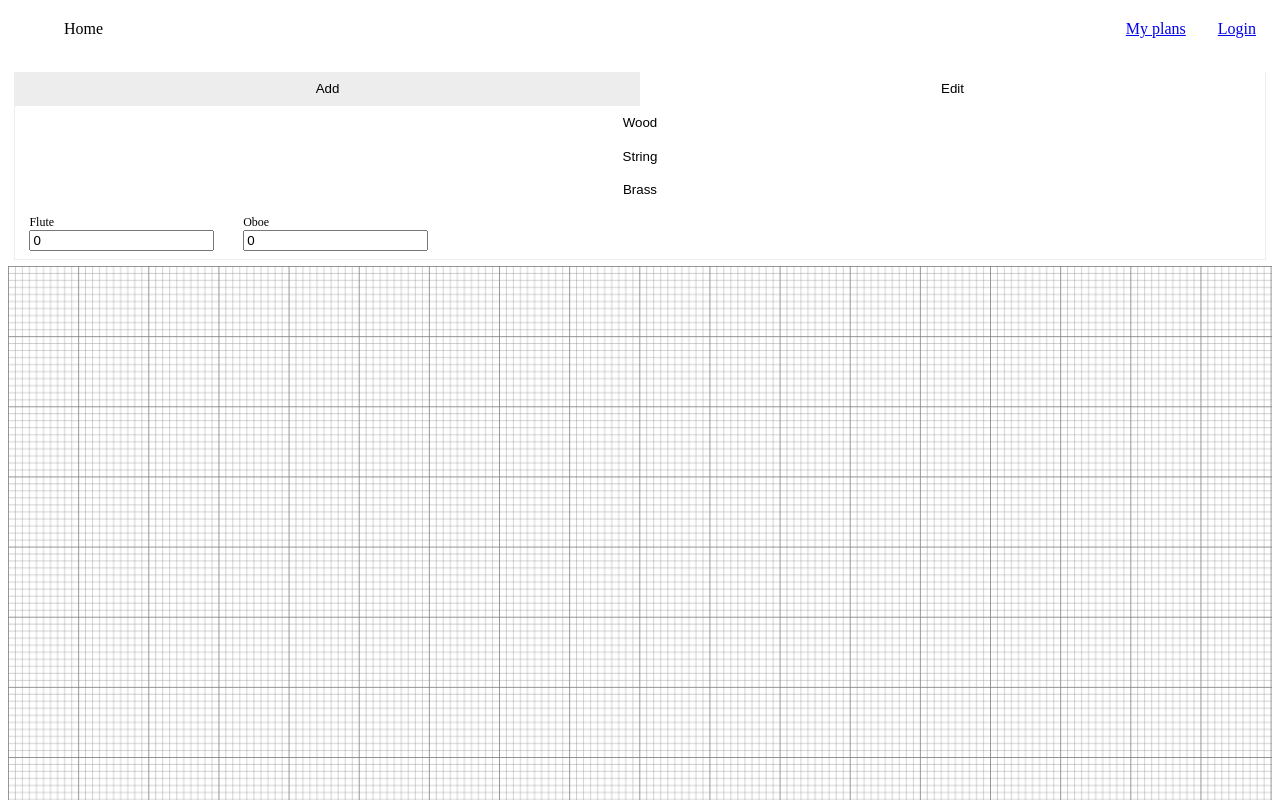
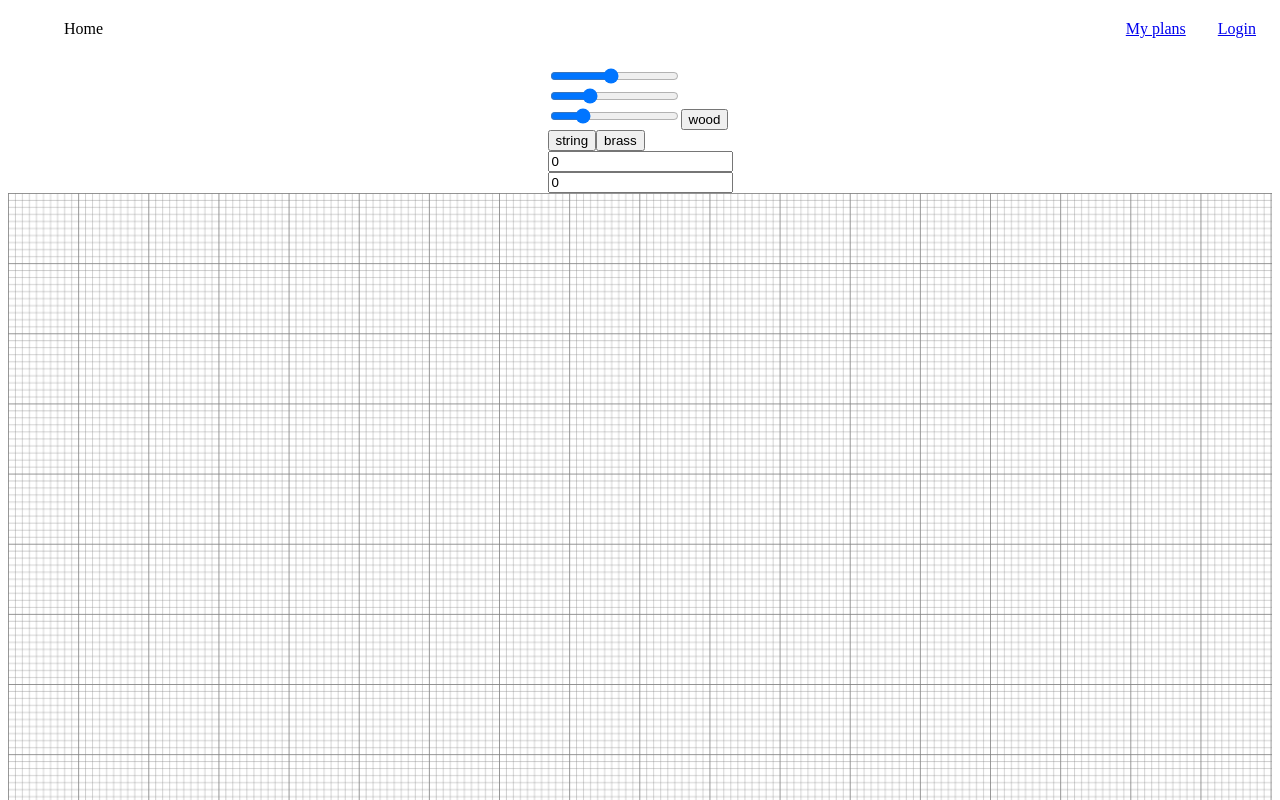
Before and after one commit to JacekDwojakPL/stage-planner-2-client, a React app: page / in a window 1280 px wide. Shown: the top 800 px of the page. Built offline with nearby package versions, Linux system fonts and the light colour scheme.

Commit message:
major refactor. simpler structure

```diff
--- a/src/App/Components/Editor/Editor.js
+++ b/src/App/Components/Editor/Editor.js
@@ -1,53 +1,103 @@
 import React, { useState } from 'react';
 import SvgCanvas from '../SvgCanvas/SvgCanvas';
-import SvgSidebar from '../SvgSidebar/SvgSidebar';
 import { useInstrumentReducer } from './Reducer/reducer';
+import { instrumentList } from './Reducer/instrumentList';
 import styles from './Editor.scss';
 import PrivateRoute from '../PrivateRoute/PrivateRoute';
 import DimensionsCalculator from '../../../lib/DimensionsCalculator';
 
+const [...instrumentTypes] = new Set(
+  instrumentList.map((instrument) => instrument.type)
+);
+
 const Editor = () => {
-  const [dimensions, setDimenstions] = useState(
-    DimensionsCalculator({ width: 18, height: 15, unit: 5 })
-  );
+  const [dimensions, setDimenstions] = useState({
+    width: 18,
+    height: 15,
+    unit: 5,
+    zoom: 100,
+  });
   const [state, dispatch] = useInstrumentReducer(dimensions);
-  console.log(state);
+  const [activeType, setActiveType] = useState(instrumentTypes[0]);
 
   const addInstrumentByInput = (data) => {
     dispatch({
       type: 'ADD_BY_INPUT',
-      payload: { instrument: data },
+      payload: { ...data },
     });
   };
 
   const addInstrumentByClick = (data) => {
-    dispatch({ type: 'ADD_BY_CLICK', payload: { instrument: data } });
-  };
-
-  const updateInstrument = (data) => {
-    dispatch({ type: 'UPDATE_INSTRUMENT', payload: data.payload });
-  };
-
-  const changeMode = (data) => {
-    if (data.newMode === 'INSERT') {
-      dispatch({ type: 'ENTER_INSERT_MODE', payload: data.payload });
-    }
-
-    if (data.newMode === 'EDIT') {
-      dispatch({ type: 'ENTER_EDIT_MODE', payload: data.payload });
-    }
+    dispatch({ type: 'ADD_BY_CLICK', payload: data });
   };
 
   return (
     <div className={styles.Editor}>
-      <SvgSidebar
-        actions={{ addInstrumentByInput, changeMode, updateInstrument }}
-        {...{ ...state }}
-      />
+      <div className={styles.Sidebar}>
+        <input
+          type="range"
+          max="200"
+          min="10"
+          step="1"
+          value={dimensions.zoom}
+          onChange={() => {
+            setDimenstions({ ...dimensions, zoom: event.target.value });
+          }}
+        />
+        <input
+          type="range"
+          max="50"
+          min="5"
+          step="1"
+          value={dimensions.width}
+          onChange={() => {
+            setDimenstions({ ...dimensions, width: event.target.value });
+          }}
+        />
+        <input
+          type="range"
+          max="50"
+          min="5"
+          step="1"
+          value={dimensions.height}
+          onChange={() => {
+            setDimenstions({ ...dimensions, height: event.target.value });
+          }}
+        />
+        {instrumentTypes.map((type) => {
+          return (
+            <button key={type} onClick={() => setActiveType(type)}>
+              {type}
+            </button>
+          );
+        })}
+        {instrumentList
+          .filter(({ type }) => type === activeType)
+          .map((instrument) => {
+            return (
+              <input
+                key={instrument.name}
+                placeholder={instrument.name}
+                type="text"
+                onChange={(event) =>
+                  addInstrumentByInput({
+                    ...instrument,
+                    count: event.target.value,
+                  })
+                }
+                value={
+                  state.instruments.filter(
+                    ({ name }) => name === instrument.name
+                  ).length
+                }
+              />
+            );
+          })}
+      </div>
       <SvgCanvas
-        dimensions={dimensions}
+        dimensions={DimensionsCalculator({ ...dimensions })}
         instruments={state.instruments}
-        actions={{ addInstrumentByClick, changeMode }}
+        actions={{ addInstrumentByClick }}
       />
     </div>
   );
--- a/src/App/Components/Editor/Editor.scss
+++ b/src/App/Components/Editor/Editor.scss
@@ -3,3 +3,7 @@
   flex-wrap: wrap;
   justify-content: space-around;
 }
+
+.Sidebar {
+  flex-basis: 10%;
+}
--- a/src/App/Components/Editor/Reducer/StateManager.js
+++ b/src/App/Components/Editor/Reducer/StateManager.js
@@ -8,106 +8,28 @@ import { v4 as uuidv4 } from 'uuid';
 function StateManagerFactory() {
   this.init = (dimensions) => {
     const initialState = {
-      instrumentTypes: {},
       instruments: [],
       mode: 'INSERT',
-      selected: {},
       dimensions,
     };
-
-    for (let i = 0; i < instrumentList.length; i++) {
-      instrumentList[i].count = 0;
-
-      if (initialState.instrumentTypes[instrumentList[i].type] === undefined) {
-        initialState.instrumentTypes[instrumentList[i].type] = [];
-      }
-
-      initialState.instrumentTypes[instrumentList[i].type].push(
-        instrumentList[i]
-      );
-    }
 
     return initialState;
   };
 
-  this.addNewInstrument = (state, action) => {
-    const {
-      payload: {
-        instrument: { name, type },
-      },
-    } = action;
-    state.instrumentTypes[type] = state.instrumentTypes[type].map(
-      (instrument) => {
-        if (instrument.name === name) {
-          return action.payload.instrument;
-        } else {
-          return instrument;
-        }
-      }
+  this.addInstrument = (state, action) => {
+    console.log(action);
+    const filteredInstruments = state.instruments.filter(
+      ({ name }) => name !== action.payload.name
     );
-    return this._updateInstrumentsList(state);
-  };
+    const [newInstrument] = instrumentList.filter(
+      ({ name }) => name === action.payload.name
+    );
 
-  this._updateInstrumentsList = (state) => {
-    console.log(state.dimensions);
-    state.instruments = [];
-    for (const type in state.instrumentTypes) {
-      const instrumentList = state.instrumentTypes[type];
-      for (const instrument in instrumentList) {
-        const { name, count, short_name } = instrumentList[instrument];
-        for (let i = 0; i < count; i++) {
-          state.instruments.push(
-            this._calculateInstrumentPosition(
-              state.dimensions,
-              name,
-              i + 1,
-              short_name,
-              count
-            )
-          );
-        }
-      }
+    for (let i = 0; i < action.payload.count; i++) {
+      filteredInstruments.push(newInstrument);
     }
 
-    return { ...state };
-  };
-
-  this._calculateInstrumentPosition = (
-    dimensions,
-    name,
-    instrumentNumber,
-    short_name,
-    count
-  ) => {
-    const { x, y } = convertPositionFromSVG({
-      x: dimensions.width,
-      y: dimensions.height,
-      unit: dimensions.unit,
-    });
-
-    const start_x = x / 2 - 0.5;
-    const end_x = 2;
-    const start_y = y - 1.5;
-    const end_y = start_y - 1;
-
-    if (short_name.replace(' ', '').toLowerCase() === 'vni') {
-      return {
-        x:
-          instrumentNumber % 2 === 0
-            ? convertPositionToSVG(
-                start_x - (instrumentNumber - 1),
-                dimensions.unit
-              )
-            : convertPositionToSVG(start_x - instrumentNumber, dimensions.unit),
-        y:
-          instrumentNumber % 2 !== 0
-            ? convertPositionToSVG(start_y, dimensions.unit)
-            : convertPositionToSVG(end_y, dimensions.unit),
-        id: uuidv4(),
-        name,
-        standNumber: instrumentNumber / 2 + 1,
-      };
-    }
+    return { ...state, instruments: filteredInstruments };
   };
 
   this.addNewInstrumentByClick = (state, action) => {
@@ -115,25 +37,14 @@ function StateManagerFactory() {
       state.instruments = [];
     }
 
-    state.instruments.push(action.payload.instrument);
+    state.instruments.push(action.payload);
 
-    return { ...state };
-  };
-
-  this.updateInstrumentPosition = (state, action) => {
-    state.instruments.map((instrument) => {
-      if (instrument.id === action.payload.id) {
-        instrument.x = action.payload.x;
-        instrument.y = action.payload.y;
-      }
-    });
     return { ...state };
   };
 }
 
 export const {
   init,
-  addNewInstrument,
   addNewInstrumentByClick,
-  updateInstrumentPosition,
+  addInstrument,
 } = new StateManagerFactory();
--- a/src/App/Components/Instrument/Instrument.js
+++ b/src/App/Components/Instrument/Instrument.js
@@ -9,10 +9,6 @@ const Instrument = (data) => {
       fill="red"
       stroke="black"
       strokeWidth="3"
-      onClick={(event) => {
-        event.stopPropagation();
-        data.changeMode({ newMode: 'EDIT', payload: { instrument: data } });
-      }}
     />
   );
 };
--- a/src/App/Components/InstrumentSettings/InstrumentSettings.js
+++ /dev/null
@@ -1,66 +0,0 @@
-import React, { useState, useEffect } from 'react';
-import {
-  convertPositionFromSVG,
-  convertPositionToSVG,
-} from '../../../lib/PositionCalculator';
-
-const InstrumentSettings = ({ x, y, name, id, updateInstrument, unit }) => {
-  const [position, setPosition] = useState(
-    convertPositionFromSVG({ x, y, unit })
-  );
-  useEffect(() => {
-    setPosition(convertPositionFromSVG({ x, y, unit }));
-  }, [x, y]);
-  if (x && y && name) {
-    const changeHandler = (event) => {
-      position[event.target.name] = event.target.value;
-      setPosition({ ...position });
-    };
-
-    return (
-      <div className="edit-div">
-        <label htmlFor="instrument-name">
-          Instrument name
-          <input type="text" id="instrument-name" value={name} name="name" />
-        </label>
-        <label htmlFor="x-position">
-          X position:
-          <input
-            type="text"
-            id="x-position"
-            value={position.x}
-            name="x"
-            onChange={changeHandler}
-          />
-        </label>
-        <label htmlFor="y-position">
-          Y position:
-          <input
-            type="text"
-            id="y-position"
-            value={position.y}
-            name="y"
-            onChange={changeHandler}
-          />
-        </label>
-        <button
-          onClick={() =>
-            updateInstrument({
-              payload: {
-                x: convertPositionToSVG(position.x, unit),
-                y: convertPositionToSVG(position.y, unit),
-                name,
-                id,
-              },
-            })
-          }
-        >
-          Update
-        </button>
-      </div>
-    );
-  }
-  return <div>Select instrument to edit</div>;
-};
-
-export default InstrumentSettings;
--- a/src/App/Components/InstrumentsList/InstrumentsList.js
+++ /dev/null
@@ -1,50 +0,0 @@
-import React, { useState } from 'react';
-import styles from './InstrumentsList.scss';
-
-const InstrumentsList = ({ addInstrumentByInput, instrumentTypes }) => {
-  const [active, setInstruments] = useState(Object.keys(instrumentTypes)[0]);
-  const changeInstruments = (name) => setInstruments(name);
-
-  return (
-    <div className={styles.instrumentsList}>
-      {Object.keys(instrumentTypes).map((type) => {
-        return <button onClick={() => changeInstruments(type)}>{type}</button>;
-      })}
-
-      {instrumentTypes[active].map((instrument) => {
-        return (
-          <InstrumentInput
-            instrument={instrument}
-            addInstrumentByInput={addInstrumentByInput}
-            key={Math.random()}
-          />
-        );
-      })}
-    </div>
-  );
-};
-
-const InstrumentInput = ({ instrument, addInstrumentByInput }) => {
-  return (
-    <label
-      htmlFor={`${instrument.name}-input`}
-      className={styles.instrumentLabel}
-    >
-      {instrument.name}{' '}
-      <input
-        type="text"
-        id={`${instrument.name}-input`}
-        placeholder={instrument.name}
-        key={Math.random()}
-        onChange={(event) =>
-          addInstrumentByInput({
-            ...instrument,
-            count: Number(event.target.value),
-          })
-        }
-        value={instrument.count}
-      />
-    </label>
-  );
-};
-export default InstrumentsList;
--- a/src/App/Components/InstrumentsList/InstrumentsList.scss
+++ /dev/null
@@ -1,19 +0,0 @@
-input[type='text'] {
-  width: 100%;
-  display: block;
-}
-
-.instrumentsList {
-  display: flex;
-  flex-wrap: wrap;
-  flex-basis: 100%;
-
-  button {
-    flex-basis: 100%;
-    text-transform: capitalize;
-  }
-}
-
-.instrumentLabel {
-  padding: 0.7em 1.2em;
-}
--- a/src/App/Components/SvgCanvas/SvgCanvas.js
+++ b/src/App/Components/SvgCanvas/SvgCanvas.js
@@ -6,9 +6,9 @@ import SvgGrid from '../SvgGrid/SvgGrid';
 import Instrument from '../Instrument/Instrument';
 
 const SvgCanvas = ({
-  dimensions: { width, height, unit },
+  dimensions: { width, height, unit, zoom },
   instruments,
-  actions: { addInstrumentByClick, changeMode },
+  actions: { addInstrumentByClick },
 }) => {
   const svgRef = useRef(null);
 
@@ -28,12 +28,12 @@ const SvgCanvas = ({
       <svg
         ref={svgRef}
         onClick={clickHandler}
-        width="100%"
+        width={`${zoom}%`}
         viewBox={`0 0 ${width + 1} ${height + 1}`}
       >
         <SvgGrid unit={unit} width={width} height={height} />
         {instruments.map((instrument) => (
-          <Instrument {...{ ...instrument, changeMode }} key={instrument.id} />
+          <Instrument {...{ ...instrument }} key={instrument.id} />
         ))}
       </svg>
     </div>
--- a/src/App/Components/SvgCanvas/SvgCanvas.scss
+++ b/src/App/Components/SvgCanvas/SvgCanvas.scss
@@ -2,11 +2,12 @@
   flex-basis: 100%;
   text-align: center;
   overflow: auto;
+  max-height: 85vh;
 }
 
 @media (min-width: 1281px) {
   //CSS
   .svgCanvas {
-    flex-basis: 90%;
+    flex-basis: 85%;
   }
 }
--- a/src/App/Components/SvgSidebar/SvgSidebar.js
+++ /dev/null
@@ -1,39 +0,0 @@
-import React, { useState } from 'react';
-import styles from './SvgSidebar.scss';
-import InstrumentsList from '../InstrumentsList/InstrumentsList';
-import InstrumentSettings from '../InstrumentSettings/InstrumentSettings';
-
-const SvgSidebar = ({
-  actions: { addInstrumentByInput, changeMode, updateInstrument },
-  instrumentTypes,
-  mode,
-  selected,
-  dimensions: { unit },
-}) => {
-  return (
-    <div className={styles.svgSidebar}>
-      <button
-        onClick={() => changeMode({ newMode: 'INSERT', payload: {} })}
-        className={mode === 'INSERT' ? styles.active : null}
-      >
-        Add
-      </button>
-      <button
-        onClick={() => changeMode({ newMode: 'EDIT', payload: {} })}
-        className={mode === 'EDIT' ? styles.active : null}
-      >
-        Edit
-      </button>
-      {mode === 'INSERT' ? (
-        <InstrumentsList
-          addInstrumentByInput={addInstrumentByInput}
-          instrumentTypes={instrumentTypes}
-        />
-      ) : (
-        <InstrumentSettings {...{ ...selected, updateInstrument, unit }} />
-      )}
-    </div>
-  );
-};
-
-export default SvgSidebar;
--- a/src/App/Components/SvgSidebar/SvgSidebar.scss
+++ /dev/null
@@ -1,32 +0,0 @@
-.svgSidebar {
-  font-size: 12px;
-  flex-basis: 100%;
-  display: flex;
-  flex-wrap: wrap;
-
-  border-left: 1px solid #ededed;
-  border-bottom: 1px solid #ededed;
-  border-right: 1px solid #ededed;
-  margin: 0.5em;
-  button {
-    border: none;
-    text-align: center;
-    text-decoration: none;
-    display: inline-block;
-    background: white;
-    padding: 0.7em 1.2em;
-    flex-basis: 50%;
-  }
-
-  .active {
-    background: #ededed;
-  }
-}
-
-@media (min-width: 1281px) {
-  //CSS
-  .svgSidebar {
-    flex-basis: 8%;
-    display: block;
-  }
-}
--- a/src/lib/DimensionsCalculator.js
+++ b/src/lib/DimensionsCalculator.js
@@ -1,5 +1,10 @@
-const DimensionsCalculator = ({ width, height, unit }) => {
-  return { width: width * (unit * 10), height: height * (unit * 10), unit };
+const DimensionsCalculator = ({ width, height, unit, zoom }) => {
+  return {
+    width: width * (unit * 10),
+    height: height * (unit * 10),
+    unit,
+    zoom,
+  };
 };
 
 export default DimensionsCalculator;
```
Also changed, not shown: src/App/Components/Editor/Reducer/reducer.js (+5 -13 lines).
